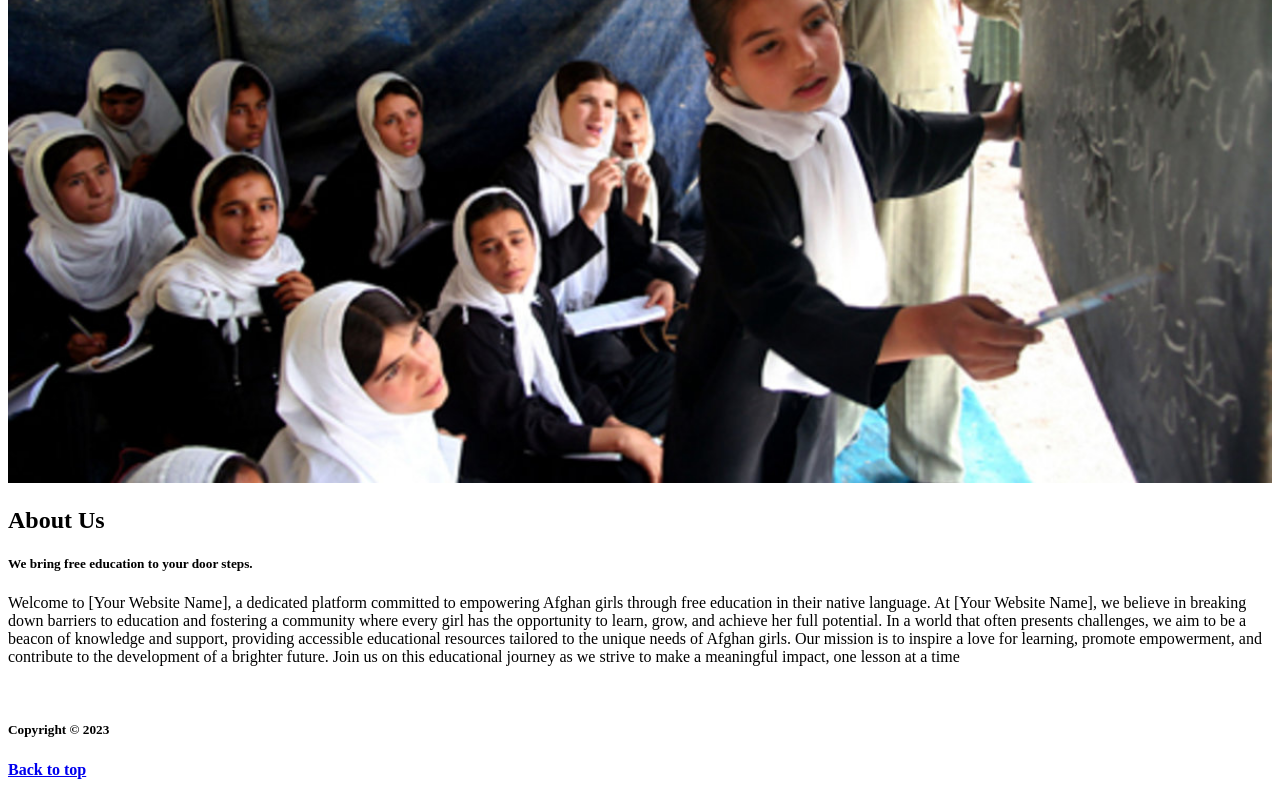
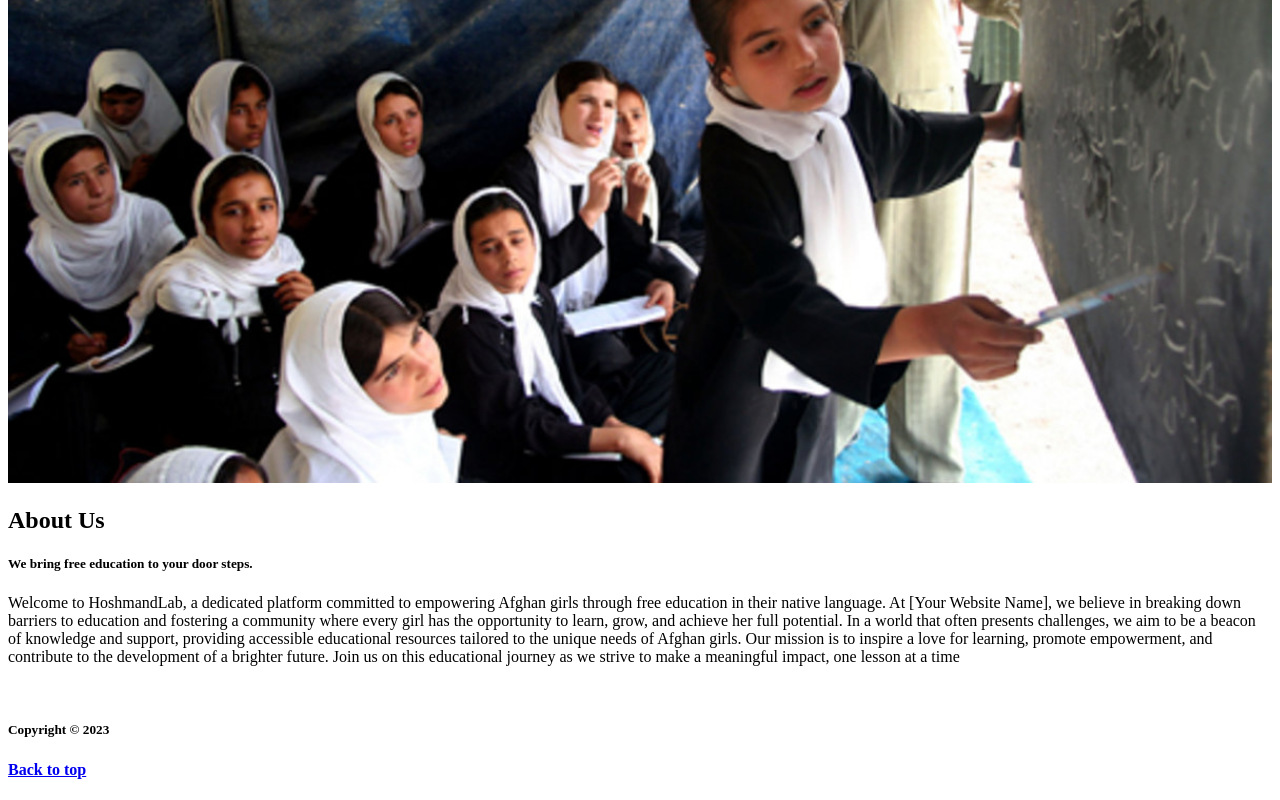
Before and after one commit to Lotfullah21/hoshmandlab-html, a plain HTML site: page pages/about.html in a window 1280 px wide. Shown: the part 679-1479 px from the top of the page. Drawn offline with Linux system fonts and the light colour scheme.

Commit message:
Update about.html

```diff
--- a/pages/about.html
+++ b/pages/about.html
@@ -30,7 +30,7 @@
     <h2>About Us</h2>
     <h5>We bring free education to your door steps.</h5>
     <p>
-      Welcome to [Your Website Name], a dedicated platform committed to
+      Welcome to HoshmandLab, a dedicated platform committed to
       empowering Afghan girls through free education in their native language.
       At [Your Website Name], we believe in breaking down barriers to education
       and fostering a community where every girl has the opportunity to learn,
```
